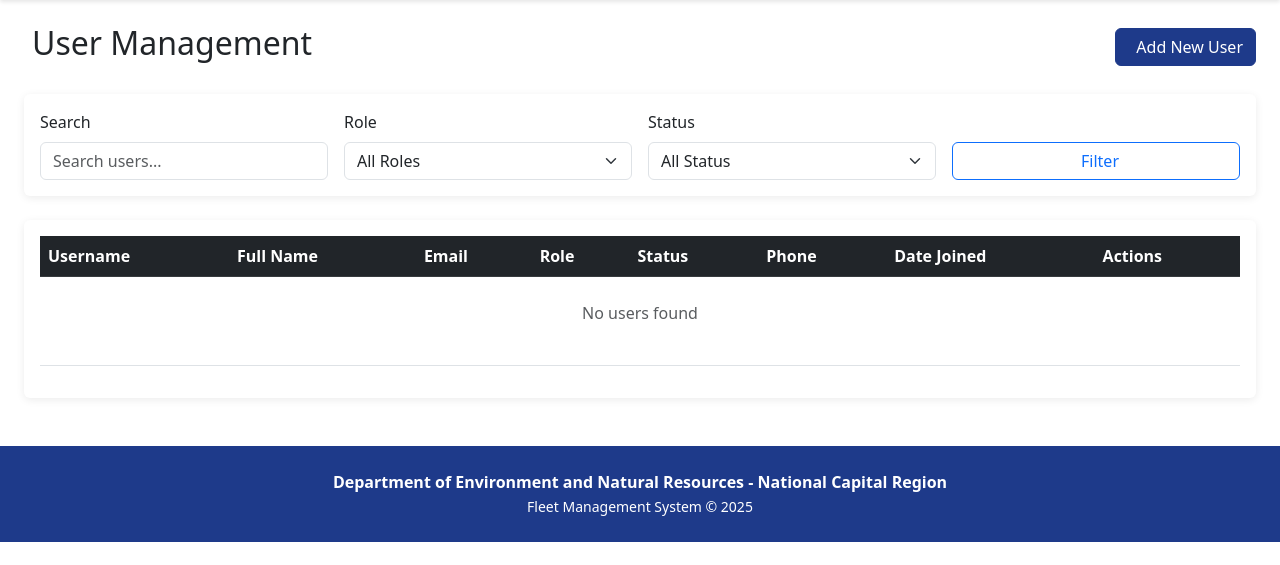
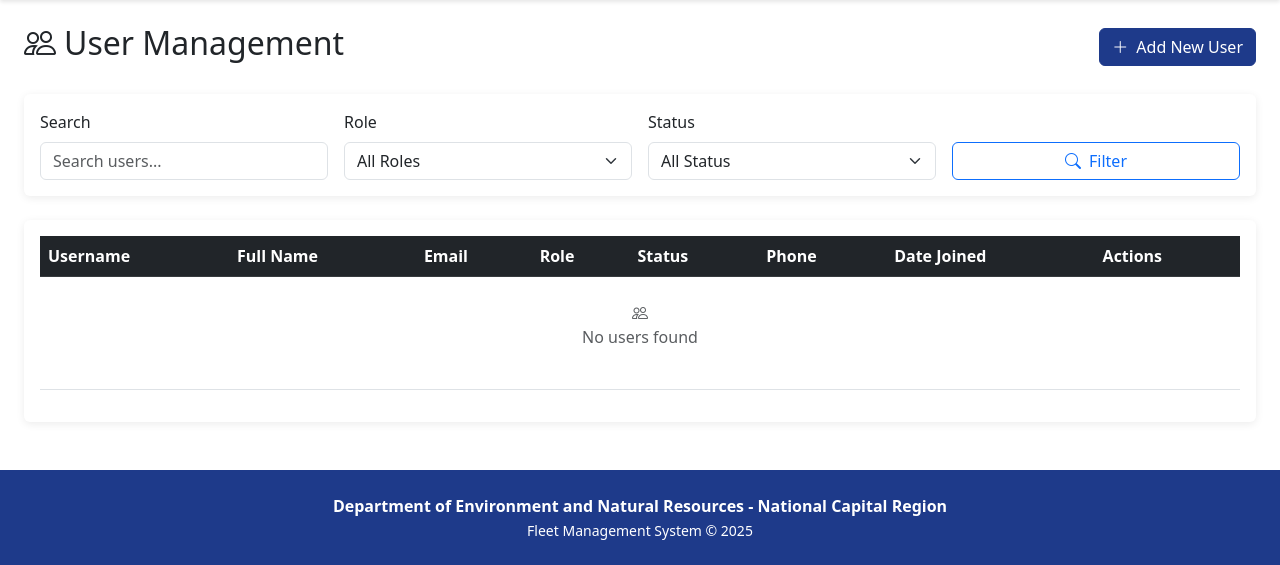
Before and after one commit to cursorprojects/DENR_NCR_FMS, a Django app: template templates/core/cms/user_list.html in a window 1280 px wide. Shown: the part 66-631 px from the top of the page. Run offline with Django 4.2, Linux system fonts and the light colour scheme; the template is opened without the code that fills it, so the values that code supplies are empty.

Commit message:
update back

```diff
--- a/templates/core/cms/user_list.html
+++ b/templates/core/cms/user_list.html
@@ -8,9 +8,9 @@
     <div class="row">
         <div class="col-12">
             <div class="d-flex justify-content-between align-items-center mb-4">
-                <h2><i class="fas fa-users me-2"></i>User Management</h2>
+                <h2><i class="bi bi-people me-2"></i>User Management</h2>
                 <a href="{% url 'user_create' %}" class="btn btn-primary">
-                    <i class="fas fa-plus me-2"></i>Add New User
+                    <i class="bi bi-plus-lg me-2"></i>Add New User
                 </a>
             </div>
 
@@ -44,7 +44,7 @@
                             <label class="form-label">&nbsp;</label>
                             <div class="d-grid">
                                 <button type="submit" class="btn btn-outline-primary">
-                                    <i class="fas fa-search me-2"></i>Filter
+                                    <i class="bi bi-search me-2"></i>Filter
                                 </button>
                             </div>
                         </div>
@@ -100,10 +100,10 @@
                                     <td>
                                         <div class="btn-group" role="group">
                                             <a href="{% url 'user_edit' user.pk %}" class="btn btn-sm btn-outline-primary">
-                                                <i class="fas fa-edit"></i>
+                                                <i class="bi bi-pencil"></i>
                                             </a>
                                             <a href="{% url 'user_delete' user.pk %}" class="btn btn-sm btn-outline-danger">
-                                                <i class="fas fa-trash"></i>
+                                                <i class="bi bi-trash"></i>
                                             </a>
                                         </div>
                                     </td>
@@ -111,7 +111,7 @@
                                 {% empty %}
                                 <tr>
                                     <td colspan="8" class="text-center text-muted py-4">
-                                        <i class="fas fa-users fa-3x mb-3"></i>
+                                        <i class="bi bi-people fa-3x mb-3"></i>
                                         <p>No users found</p>
                                     </td>
                                 </tr>
```
Also changed, not shown: core/migrations/0026_add_role_field.py (added).
